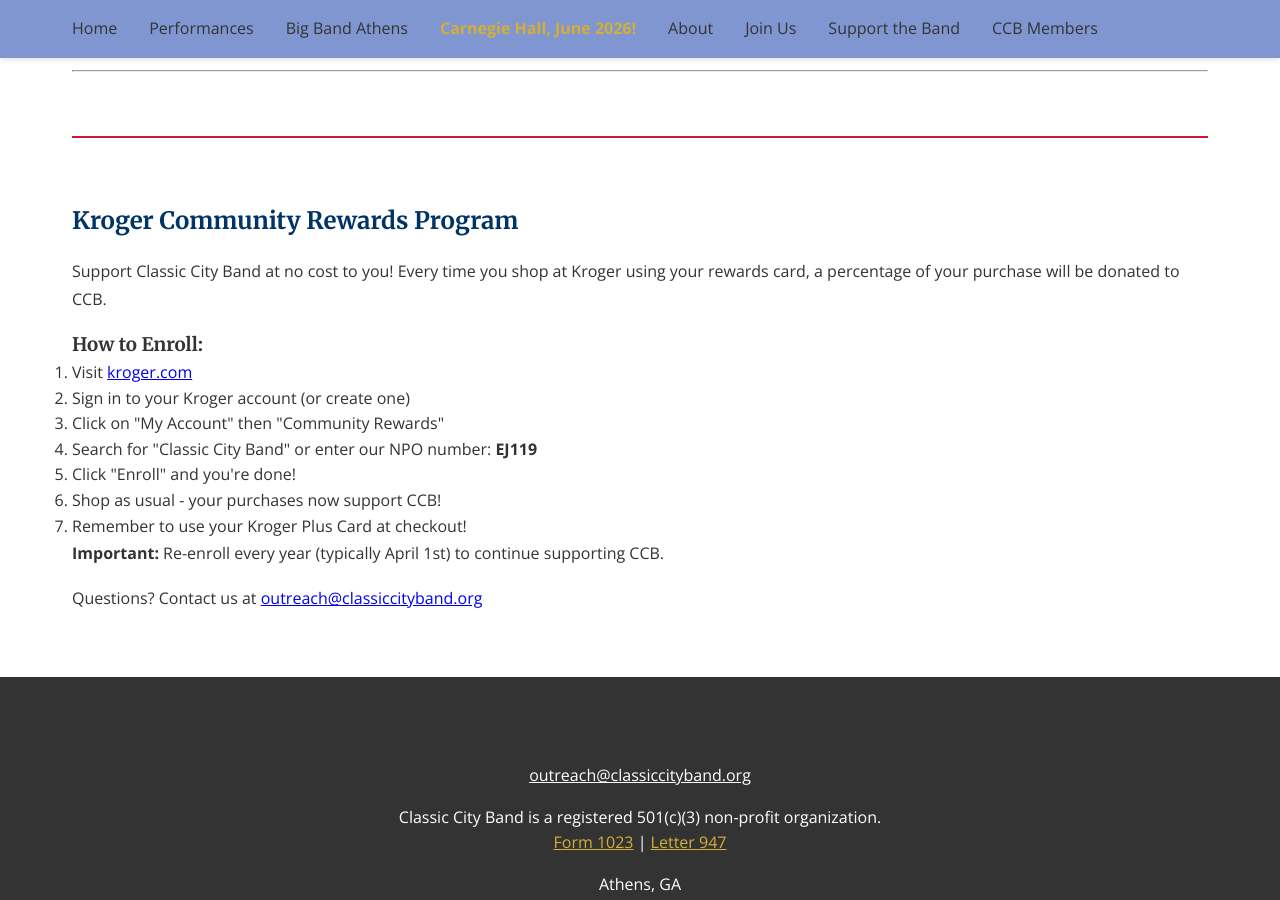
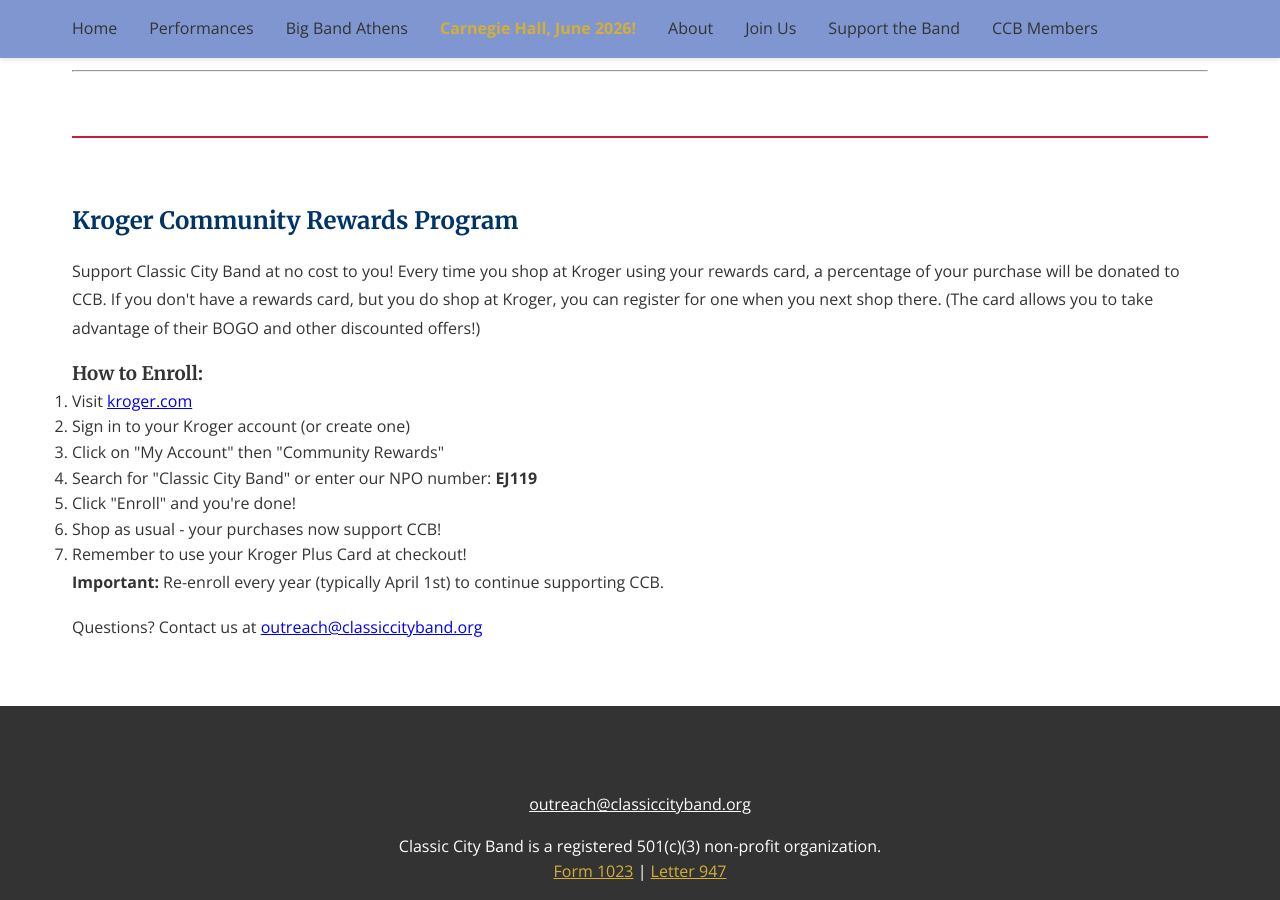
Before and after one commit to webmasterCCB/CCBwebsite, a Jekyll site: the page built from support.md, in a window 1280 px wide and 900 px high, scrolled down 669 px. Built offline with Jekyll 4.4.1, drawn with Linux system fonts in a browser that asks for light colours.

Commit message:
Update support.md

```diff
--- a/support.md
+++ b/support.md
@@ -34,7 +34,7 @@ permalink: /support/
 
 <h2>Kroger Community Rewards Program</h2>
 
-<p>Support Classic City Band at no cost to you! Every time you shop at Kroger using your rewards card, a percentage of your purchase will be donated to CCB.</p>
+<p>Support Classic City Band at no cost to you! Every time you shop at Kroger using your rewards card, a percentage of your purchase will be donated to CCB. If you don't have a rewards card, but you do shop at Kroger, you can register for one when you next shop there. (The card allows you to take advantage of their BOGO and other discounted offers!)</p>
 
 <h3>How to Enroll:</h3>
 
```
